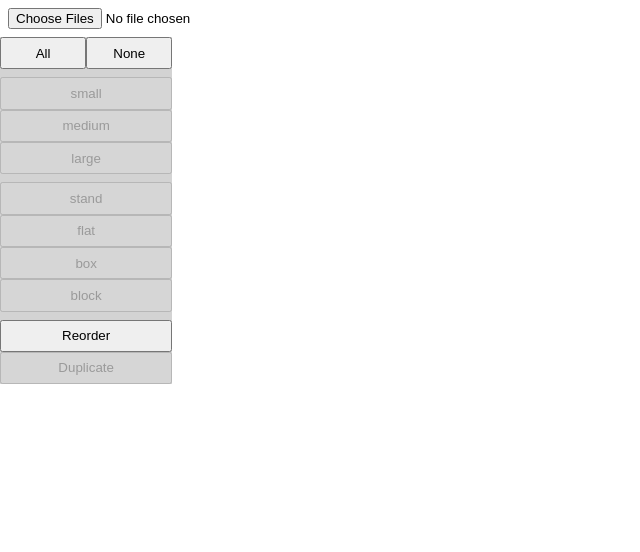
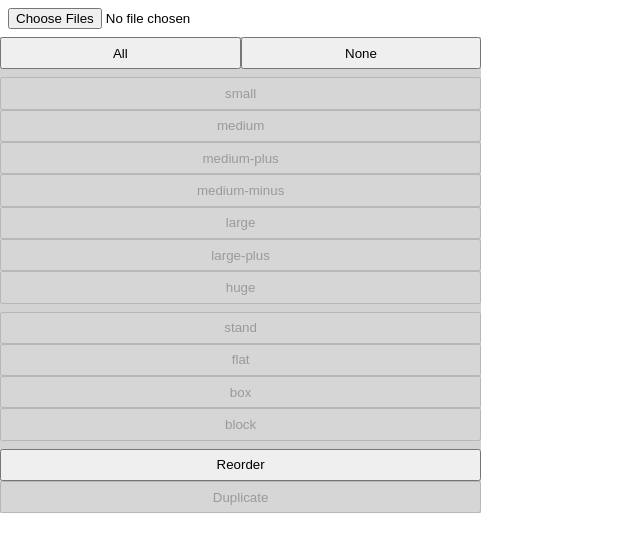
Before and after one commit to parogers/rpg-token-layout, an Angular app: page / in a window 1280 px wide. Shown: the top 552 px of the page, without its empty margins (0-640 px from the left). Built offline with nearby package versions, Linux system fonts and the light colour scheme.

Commit message:
feat: piece sizes

```diff
--- a/src/app/app.component.scss
+++ b/src/app/app.component.scss
@@ -1,9 +1,6 @@
 
 :host {
     --border-style: dashed 1px gray;
-    --size-small: 0.5in;
-    --size-medium: 0.8in;
-    --size-large: 1.75in;
 }
 
 main {
--- a/src/app/piece.ts
+++ b/src/app/piece.ts
@@ -15,7 +15,7 @@ export interface Piece {
 
 export type PieceRef = Piece | null;
 
-export const PIECE_SIZES: string[] = ['small', 'medium', 'large'];
+export const PIECE_SIZES: string[] = ['small', 'medium', 'medium-plus', 'medium-minus', 'large', 'large-plus', 'huge'];
 
 export function sortedBySize(pieces: Piece[]): Piece[] {
     return pieces.slice().sort((p1, p2) => {
--- a/src/app/piece/piece.component.html
+++ b/src/app/piece/piece.component.html
@@ -4,7 +4,7 @@
 >
     <div class="base"></div>
     <div class="image-container flipped">
-        <img src="{{ piece.imageURL }}">
+        <img src="{{ piece.imageURL }}" (load)="onImageLoad()">
     </div>
     <div class="image-container">
         <img src="{{ piece.imageURL }}">
@@ -14,7 +14,7 @@
 
 <div
     *ngIf="piece && isFlatType"
-    class="piece-container size-{{ piece.size }}"
+    class="piece-container size-{{ piece.size }} flat-type"
 >
     <div class="image-container">
         <img src="{{ piece.imageURL }}">
--- a/src/app/piece/piece.component.scss
+++ b/src/app/piece/piece.component.scss
@@ -1,6 +1,13 @@
 
 :host {
     display: inline-block;
+    --size-small: 0.5in;
+    --size-medium-minus: 0.65in;
+    --size-medium: 0.8in;
+    --size-medium-plus: 1in;
+    --size-large: 1.75in;
+    --size-large-plus: 2in;
+    --size-huge: 2.75in;
 }
 
 .piece-container {
@@ -17,8 +24,24 @@
         --size: var(--size-medium);
     }
 
+    &.size-medium-plus {
+        --size: var(--size-medium-plus);
+    }
+
+    &.size-medium-minus {
+        --size: var(--size-medium-minus);
+    }
+
     &.size-large {
         --size: var(--size-large);
+    }
+
+    &.size-large-plus {
+        --size: var(--size-large-plus);
+    }
+
+    &.size-huge {
+        --size: var(--size-huge);
     }
 }
 
@@ -26,11 +49,20 @@
     height: var(--size);
 }
 
+.size-huge .base {
+    height: calc(var(--size) / 2);
+}
+
 .image-container {
     --vertical-padding: calc(var(--size) * 0.1);
     --horizontal-padding: calc(var(--size) * 0.05);
     border-bottom: var(--border-style);
     padding: var(--vertical-padding) var(--horizontal-padding);
+}
+
+.flat-type .image-container {
+    --horizontal-padding: 0;
+    --vertical-padding: 0;
 }
 
 .block-type .image-container {
--- a/src/app/piece/piece.component.ts
+++ b/src/app/piece/piece.component.ts
@@ -1,4 +1,4 @@
-import { Component, Input } from '@angular/core';
+import { Component, Input, ElementRef } from '@angular/core';
 
 import { PieceRef, PieceType } from '../piece';
 
@@ -10,6 +10,8 @@ import { PieceRef, PieceType } from '../piece';
 export class PieceComponent {
     @Input()
     piece: PieceRef = null;
+
+    constructor(private elementRef: ElementRef) {}
 
     get isStandType(): boolean {
         return !!(this.piece && this.piece.type === PieceType.Stand);
@@ -26,4 +28,13 @@ export class PieceComponent {
     get isBoxType(): boolean {
         return !!(this.piece && this.piece.type === PieceType.Box);
     }
+
+    onImageLoad() {
+        const maxHeight = 8*96;
+        const rect = this.elementRef.nativeElement.getBoundingClientRect();
+        if (rect.height > maxHeight) {
+            console.log('piece is too tall');
+        }
+        console.log(rect.height);
+    }
 }
```
